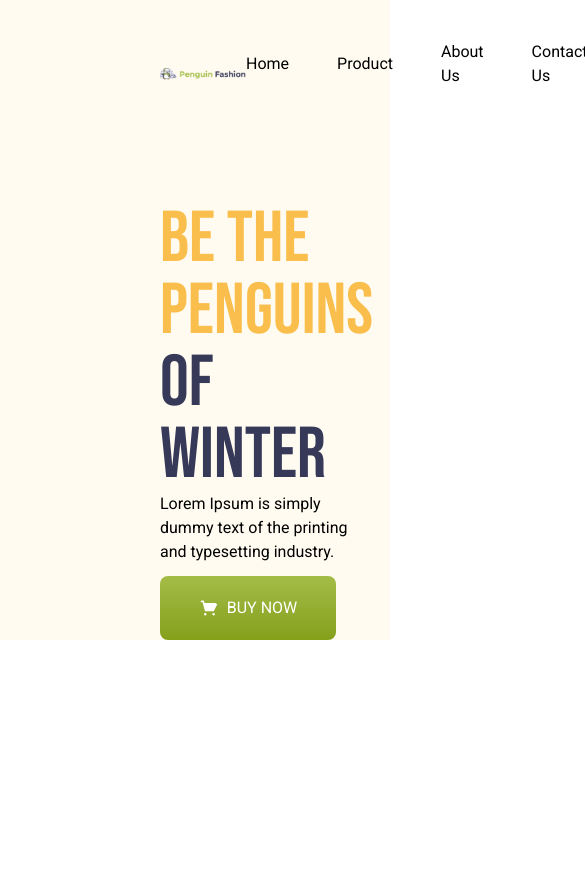
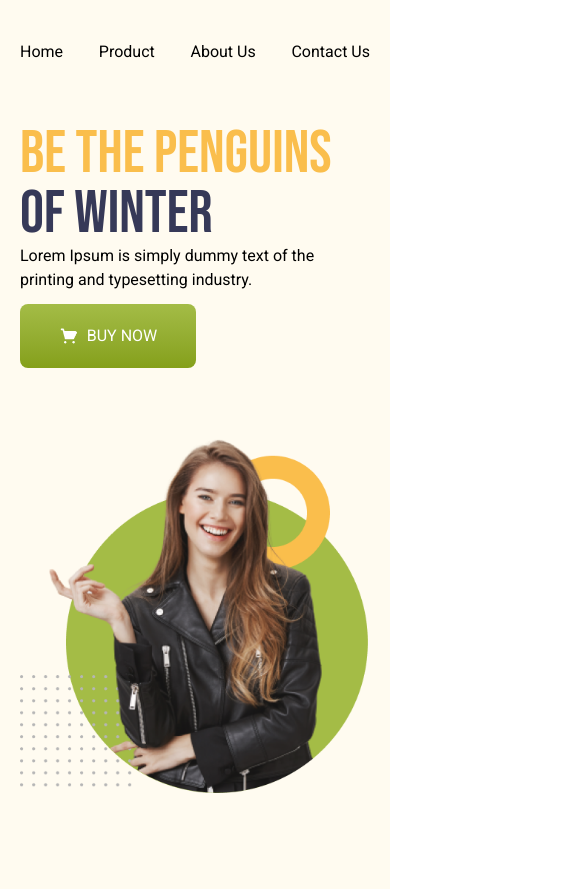
Before and after one commit to sayonUsman/penguin-fashion, a plain HTML site: page index.html in a window 390 px wide. Shown: the whole page, 585 px wide, since content can reach past the window. Before the commit the page ends 844 px from the top, so only its background shows below. Drawn offline with nearby package versions, Linux system fonts and the light colour scheme.

Commit message:
Added responsive header section

```diff
--- a/index.html
+++ b/index.html
@@ -10,21 +10,25 @@
 
   <body>
     <header class="max-w-[90rem] mx-auto bg-[#FFFBF0]">
-      <nav class="flex justify-between items-center pt-10 pl-40 pr-36">
-        <img src="icons/logo.png" alt="logo" class="w-56" />
+      <nav
+        class="lg:flex lg:justify-between lg:items-center pt-10 pb-5 px-5 lg:px-20 xl:px-0 xl:pl-40 xl:pr-36"
+      >
+        <img src="icons/logo.png" alt="logo" class="hidden lg:flex lg:w-56" />
 
-        <ul class="flex items-center text-base mb-5">
+        <ul class="flex justify-between items-center text-base">
           <li><a href="/">Home</a></li>
-          <li class="px-12"><a href="/">Product</a></li>
-          <li class="pr-12"><a href="">About Us</a></li>
+          <li class="lg:px-12"><a href="/">Product</a></li>
+          <li class="lg:pr-12"><a href="">About Us</a></li>
           <li><a href="">Contact Us</a></li>
         </ul>
       </nav>
 
-      <div class="flex justify-between px-40">
-        <div class="pt-24">
+      <div
+        class="flex flex-col lg:flex-row lg:justify-between px-5 lg:px-20 xl:px-40 lg:py-10 xl:py-0"
+      >
+        <div class="pt-10 lg:pt-20 xl:pt-24">
           <h1
-            class="text-[#FABE4C] text-7xl uppercase font-bebas-neue max-w-[26rem]"
+            class="text-[#FABE4C] text-6xl sm:text-7xl uppercase font-bebas-neue max-w-[26rem]"
           >
             Be the Penguins
             <span class="text-[#363958] font-bebas-neue">of Winter</span>
@@ -46,7 +50,7 @@
           </button>
         </div>
 
-        <div class="pr-24 pb-32">
+        <div class="py-16 lg:py-0 pb-24 lg:pb-28 xl:pb-32 2xl:pr-24">
           <img src="images/model.png" alt="model" class="w-full" />
         </div>
       </div>
```
